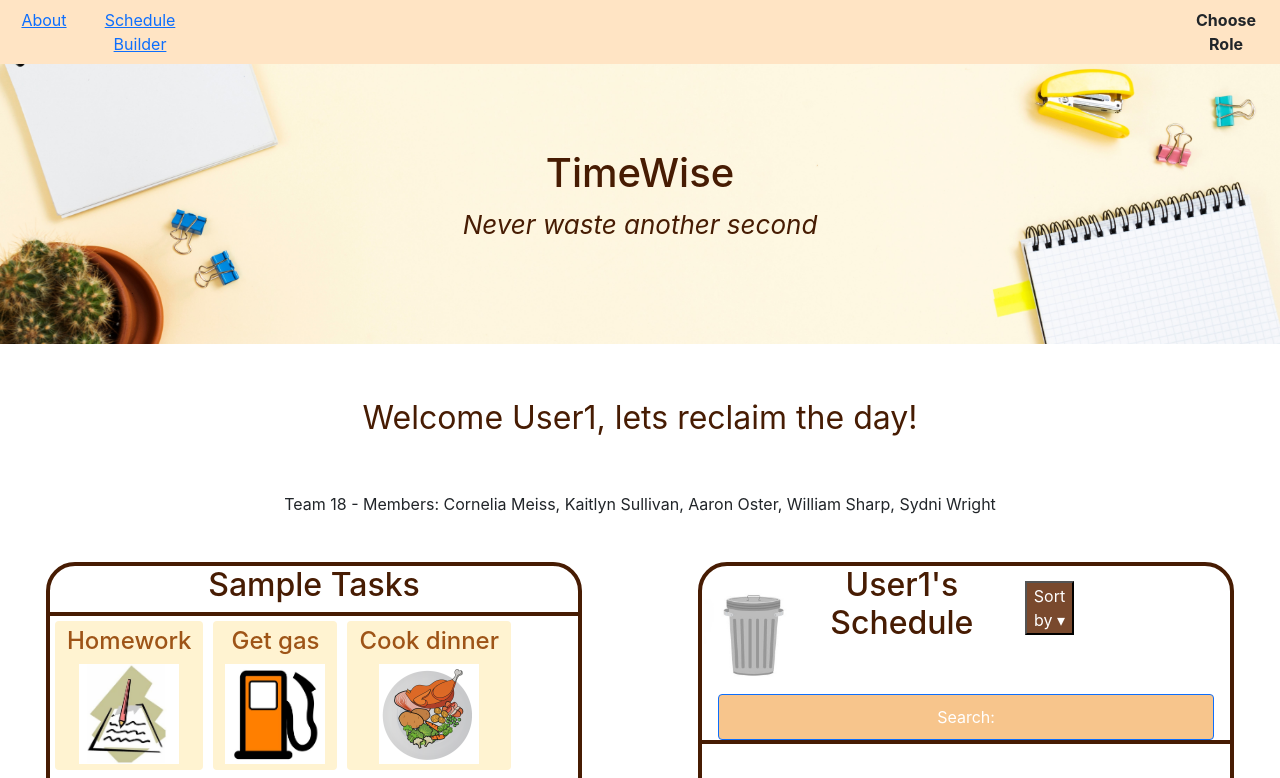
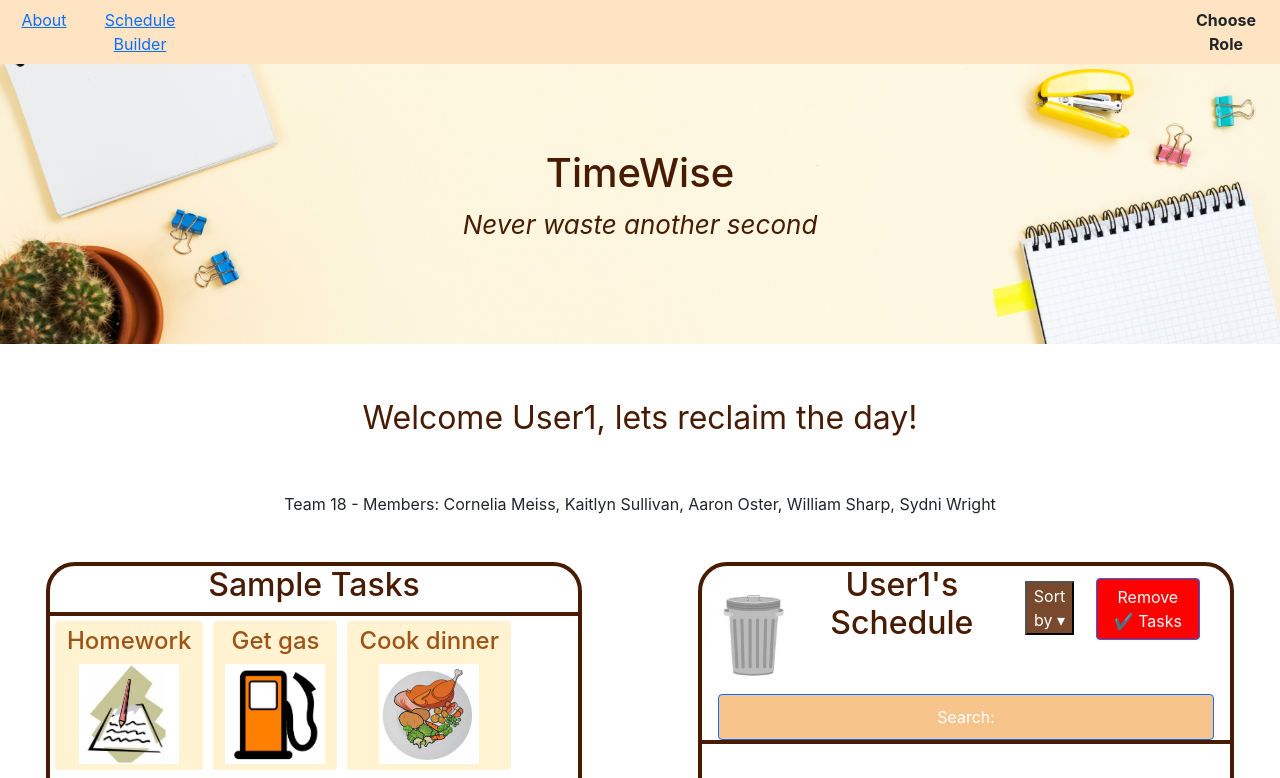
Before and after one commit to cmeiss/team18, a React (Create React App) app: page /team18 in a window 1280 px wide. Shown: the top 778 px of the page. Built offline with nearby package versions, Linux system fonts and the light colour scheme.

Commit message:
Took out the deleteAllCompleted file since it better served as just a small function within UserList

```diff
--- a/src/list-components/UserList.tsx
+++ b/src/list-components/UserList.tsx
@@ -10,7 +10,6 @@ import { filter_by_time_needed } from "./filterlists";
 import { useDrop } from "react-dnd";
 import { addTask, delTask, makeTask } from "../TaskFunctions";
 import { search } from "./search";
-import { deleteAllCompleted } from "./deleteAllCompleted";
 //Question for Lab: do we need one unchangable id?
 
 interface UserProps {
@@ -35,9 +34,6 @@ export function UserList({
     const [TaskSearched, setTaskSearched] = useState<string>("");
     const [SearchMode, SetSearchMode] = useState<boolean>(false);
     const [SearchedTasks, setSearchedTasks] = useState<Task[]>([]);
-    const [completedUserList, setCompletedUserList] = useState<Task[]>(
-        user.userList
-    );
 
     //this function copies the userList to ensure immutability
     function copyUL() {
@@ -151,6 +147,15 @@ export function UserList({
             );
             if (repeats === 1) changeTasks(tasks, droppedTask.id, false);
         }
+    }
+
+    function deleteAllCompleted() {
+        const newTasks = copyUL().filter((task: Task): boolean => !task.status);
+        setUser({
+            name: user.name,
+            userList: newTasks
+        });
+        setUsers(updateUserTasks(newTasks));
     }
 
     //This function sets Role and Roles state with a new UserList
@@ -301,10 +306,23 @@ export function UserList({
                         </div>
                     </Col>
                     <Col>
-                        <deleteAllCompleted
-                            tasks={completedUserList}
-                            setTasks={setCompletedUserList}
-                        ></deleteAllCompleted>
+                        <div
+                            style={{
+                                position: "relative",
+                                float: "left",
+                                bottom: -12,
+                                right: 30
+                            }}
+                        >
+                            <Button
+                                onClick={deleteAllCompleted}
+                                style={{
+                                    backgroundColor: "red"
+                                }}
+                            >
+                                Remove ✔️ Tasks
+                            </Button>
+                        </div>
                     </Col>
                 </Row>
                 <Row>
```
Also changed, not shown: src/list-components/deleteAllCompleted.tsx (deleted, +0 -30 lines).
